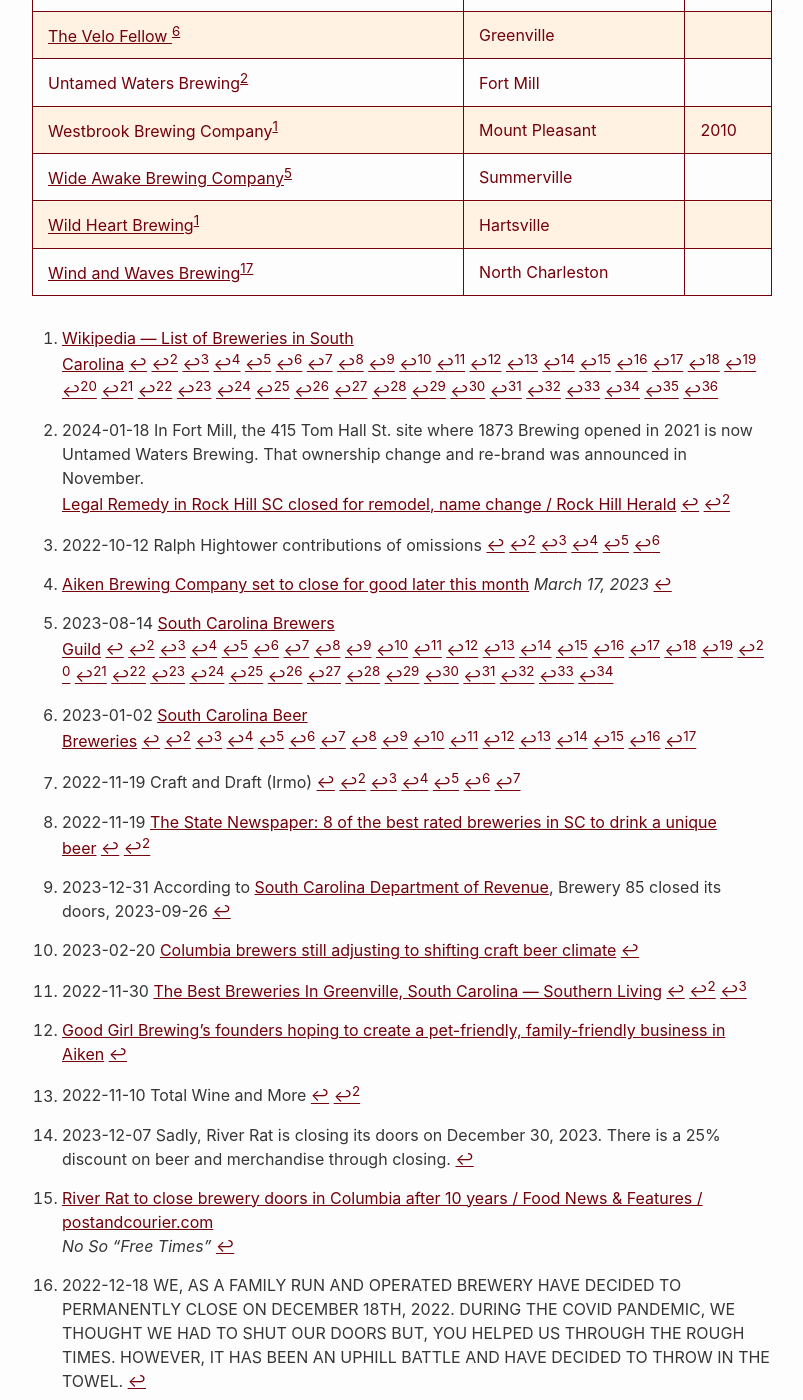
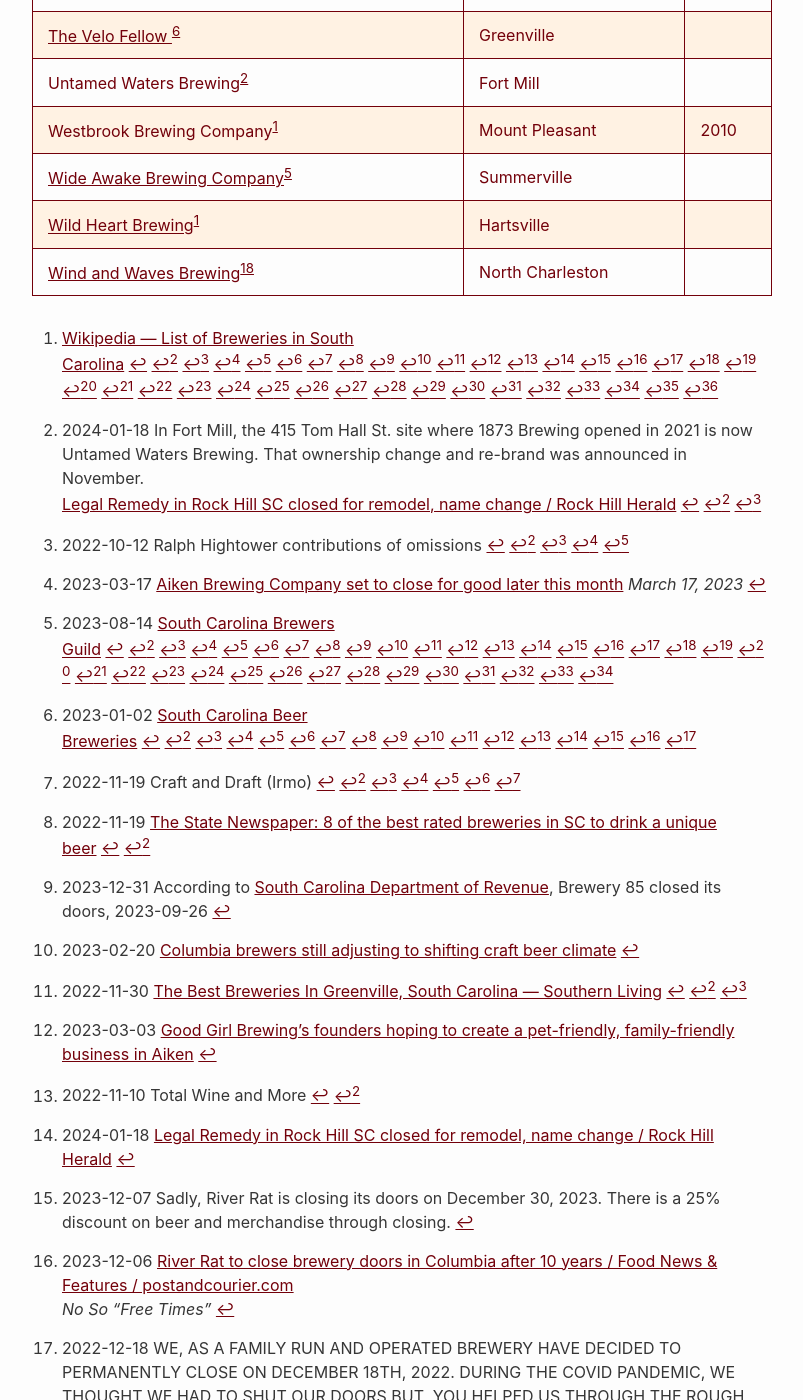
Before and after one commit to RalphHightower/RalphHightower, a Jekyll site: the page built from FoodDrink/SouthCarolinaBeerBreweries.md, in a window 1280 px wide and 1400 px high, scrolled down 6683 px. Shown: the whole window, without its empty margins (238-1041 px from the left). Built offline with Jekyll 4.4.1, drawn with Linux system fonts in a browser that asks for light colours; our own code applies the rules of GitHub Pages for plain Markdown files; some of the changed text lies outside the part shown.

Commit message:
[web](doc): SouthCarolinaBeerBreweries(added missing dates to footnotes)

```diff
--- a/FoodDrink/SouthCarolinaBeerBreweries.md
+++ b/FoodDrink/SouthCarolinaBeerBreweries.md
@@ -54,7 +54,7 @@
 | [Keowee Brewing Company](http://keoweebrewing.com/)[^3] | Seneca ||
 | Kite Hill Brewery[^8] | Clemson ||
 | [Krafty Draft Brew Pub](http://www.kraftydraft.com/)[^4] | Lexington ||
-| [Legal Remedy Brewing](http://legalremedybrewing.com/)[^1] | Rock Hill | 2015 |
+| [Legal Remedy Brewing](http://legalremedybrewing.com/)[^1][^16] | Rock Hill | 2015 |
 | [Liability Brewing Co.](https://liabilitybrewing.co/)[^3] | Greenville ||
 | [LOCAL MOTIVE BREWING COMPANY](https://lomobrewing.com/ )[^3] | Florence ||
 | LO-Fi Brewing[^1] | Charleston | 2013 |
@@ -125,12 +125,12 @@
 [^7]: 2022-11-30 [The Best Breweries In Greenville, South Carolina — Southern Living](https://www.southernliving.com/greenville-sc-breweries-6829807)
 [^8]: 2022-11-10 Total Wine and More
 [^9]: 2022-12-18 WE, AS A FAMILY RUN AND OPERATED BREWERY HAVE DECIDED TO PERMANENTLY CLOSE ON DECEMBER 18TH, 2022.  DURING THE COVID PANDEMIC, WE THOUGHT WE HAD TO SHUT OUR DOORS BUT, YOU HELPED US THROUGH THE ROUGH TIMES. HOWEVER, IT HAS BEEN AN UPHILL BATTLE AND HAVE DECIDED TO THROW IN THE TOWEL.
-[^10]: [Golf pro-turned-homebrewer opens North Charleston](https://www.postandcourier.com/food/golf-pro-turned-homebrewer-opens-north-charleston-brewery/article_8bc678e8-4c0c-11ed-bd7b-63a85850100d.html) Post and Courier, Charleston
+[^10]: 2022-10-24 [Golf pro-turned-homebrewer opens North Charleston](https://www.postandcourier.com/food/golf-pro-turned-homebrewer-opens-north-charleston-brewery/article_8bc678e8-4c0c-11ed-bd7b-63a85850100d.html) Post and Courier, Charleston
 [^11]: 2023-02-20 [Columbia brewers still adjusting to shifting craft beer climate](https://www.postandcourier.com/columbia/columbia-brewers-still-adjusting-to-shifting-craft-beer-climate/article_8f043762-aee9-11ed-aa1c-6f3c503722ad.html)
-[^12]: [Aiken Brewing Company set to close for good later this month](https://www.postandcourier.com/aikenstandard/news/aiken-brewing-company-set-to-close-for-good-later-this-month/article_20a68958-b878-11ed-8dbb-330acd29cd61.html) *March 17, 2023*
-[^13]: [Good Girl Brewing’s founders hoping to create a pet-friendly, family-friendly business in Aiken](https://www.postandcourier.com/aikenstandard/news/local/good-girl-brewings-founders-hoping-to-create-a-pet-friendly-family-friendly-business-in-aiken/article_29fb3a0c-ae15-11ed-93e9-fbe461f226a9.html)
+[^12]: 2023-03-17 [Aiken Brewing Company set to close for good later this month](https://www.postandcourier.com/aikenstandard/news/aiken-brewing-company-set-to-close-for-good-later-this-month/article_20a68958-b878-11ed-8dbb-330acd29cd61.html) *March 17, 2023*
+[^13]: 2023-03-03 [Good Girl Brewing’s founders hoping to create a pet-friendly, family-friendly business in Aiken](https://www.postandcourier.com/aikenstandard/news/local/good-girl-brewings-founders-hoping-to-create-a-pet-friendly-family-friendly-business-in-aiken/article_29fb3a0c-ae15-11ed-93e9-fbe461f226a9.html)
 [^14]: 2023-12-07 Sadly, River Rat is closing its doors on December 30, 2023. There is a 25% discount on beer and merchandise through closing.
-[^15]: [River Rat to close brewery doors in Columbia after 10 years / Food News & Features / postandcourier.com](https://www.postandcourier.com/free-times/food/feature/river-rat-brewery-craft-beer-closing-columbia/article_a4a4e1e2-93d7-11ee-991d-cbfb25586ead.html )<br />*No So "Free Times"*
+[^15]: 2023-12-06 [River Rat to close brewery doors in Columbia after 10 years / Food News & Features / postandcourier.com](https://www.postandcourier.com/free-times/food/feature/river-rat-brewery-craft-beer-closing-columbia/article_a4a4e1e2-93d7-11ee-991d-cbfb25586ead.html )<br />*No So "Free Times"*
 [^16]: 2024-01-18 [Legal Remedy in Rock Hill SC closed for remodel, name change / Rock Hill Herald](https://www.heraldonline.com/news/business/article283960388.html#amp_tf=From%20%251%24s&aoh=17055884092044&csi=1&ampshare=https%3A%2F%2Fwww.heraldonline.com%2Fnews%2Fbusiness%2Farticle283960388.html )
 [^17]: 2024-01-18 In Fort Mill, the 415 Tom Hall St. site where 1873 Brewing opened in 2021 is now Untamed Waters Brewing. That ownership change and re-brand was announced in November.<br />[Legal Remedy in Rock Hill SC closed for remodel, name change / Rock Hill Herald](https://www.heraldonline.com/news/business/article283960388.html#amp_tf=From%20%251%24s&aoh=17055884092044&csi=1&ampshare=https%3A%2F%2Fwww.heraldonline.com%2Fnews%2Fbusiness%2Farticle283960388.html )
 [^85]: 2023-12-31 According to [South Carolina Department of Revenue](https://dor.sc.gov), Brewery 85 closed its doors, 2023-09-26
```
Also changed, not shown: other parts of FoodDrink/SouthCarolinaBeerBreweries.md (+1 -1 lines).
